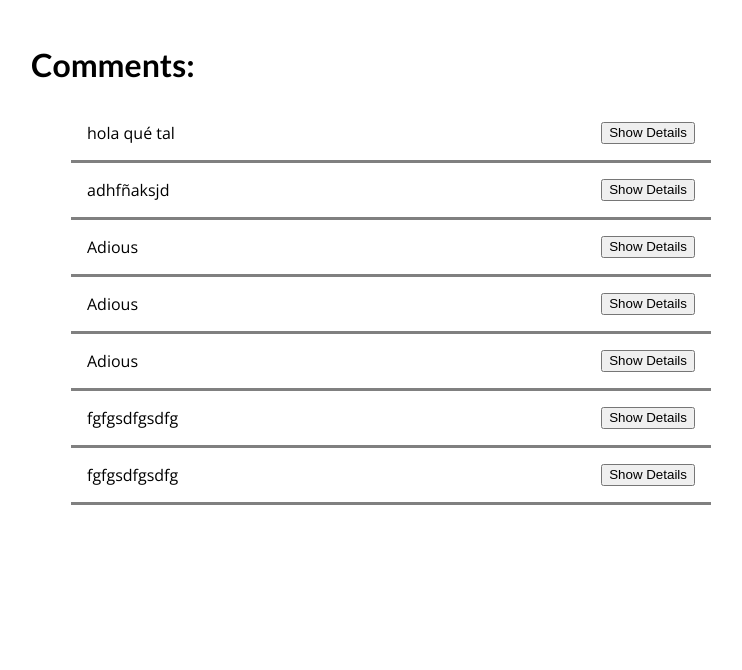
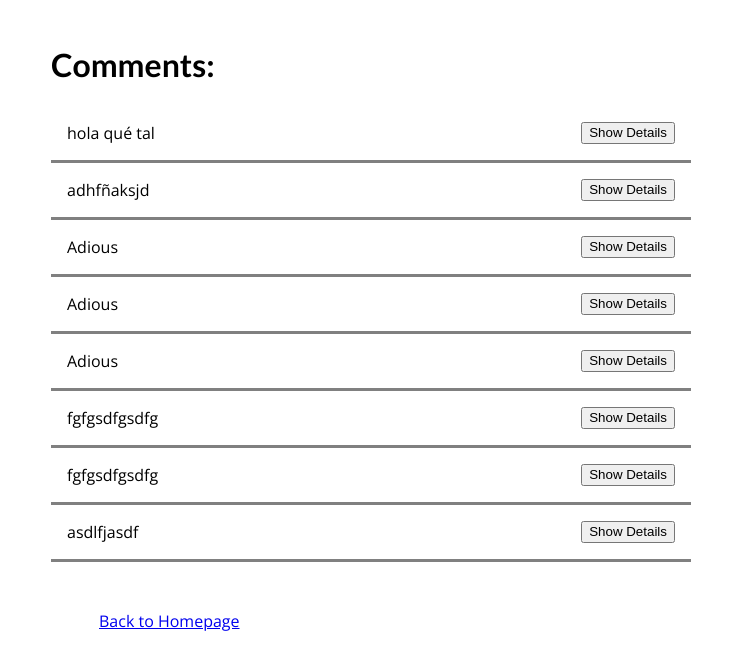
Before and after one commit to Ceyene/CommentsPage, a Next.js app: page /feedback in a window 1280 px wide. Shown: the top 670 px of the page, without its empty margins (269-1011 px from the left). Built offline with nearby package versions, Linux system fonts and the light colour scheme.

Commit message:
Adding link to go to comments page and back to homepage

```diff
--- a/data/feedback.json
+++ b/data/feedback.json
@@ -1 +1 @@
-[{"id":"2022-05-06T18:12:47.835Z","email":"cyn@mail.com","text":"hola qué tal"},{"id":"2022-05-06T18:32:22.021Z","email":"cyn@mail.com","text":"adhfñaksjd"},{"id":"2022-05-06T18:32:31.269Z","email":"cyn@mail.com","text":"Adious"},{"id":"2022-05-06T18:33:27.547Z","email":"cyn@mail.com","text":"Adious"},{"id":"2022-05-06T18:33:58.602Z","email":"cyn@mail.com","text":"Adious"},{"id":"2022-05-06T18:35:35.026Z","email":"cyn@mail.com","text":"fgfgsdfgsdfg"},{"id":"2022-05-06T19:21:38.416Z","email":"cyn@mail.com","text":"fgfgsdfgsdfg"}]
+[{"id":"2022-05-06T18:12:47.835Z","email":"cyn@mail.com","text":"hola qué tal"},{"id":"2022-05-06T18:32:22.021Z","email":"cyn@mail.com","text":"adhfñaksjd"},{"id":"2022-05-06T18:32:31.269Z","email":"cyn@mail.com","text":"Adious"},{"id":"2022-05-06T18:33:27.547Z","email":"cyn@mail.com","text":"Adious"},{"id":"2022-05-06T18:33:58.602Z","email":"cyn@mail.com","text":"Adious"},{"id":"2022-05-06T18:35:35.026Z","email":"cyn@mail.com","text":"fgfgsdfgsdfg"},{"id":"2022-05-06T19:21:38.416Z","email":"cyn@mail.com","text":"fgfgsdfgsdfg"},{"id":"2022-05-06T19:29:06.629Z","email":"jaz@mail.com","text":"asdlfjasdf"}]
--- a/pages/feedback/index.js
+++ b/pages/feedback/index.js
@@ -1,4 +1,5 @@
 import { Fragment, useState } from 'react';
+import Link from 'next/link';
 import { buildFeedbackPath, extractFeedback } from '../api/feedback/index'; //won't be included in client-side code
 
 //PRE-RENDERING PAGES
@@ -33,6 +34,7 @@ function FeedbackPage(props) {
 					</li>
 				))}
 			</ul>
+			<Link href="/">Back to Homepage</Link>
 		</Fragment>
 	);
 }
--- a/pages/index.js
+++ b/pages/index.js
@@ -1,4 +1,5 @@
 import { useRef, useState } from 'react';
+import Link from 'next/link';
 
 function HomePage() {
 	//state for new comments
@@ -61,6 +62,7 @@ function HomePage() {
 			</form>
 			<hr />
 			<button onClick={loadFeedbackHandler}>Load Feedback</button>
+			<Link href="/feedback">Go to Comments page</Link>
 			<ul>
 				{feedbackItems.map((item) => (
 					<li key={item.id}>{item.text}</li>
--- a/styles/globals.css
+++ b/styles/globals.css
@@ -25,6 +25,19 @@ h6 {
 	flex-direction: column;
 	width: 100%;
 	padding: 0.5rem 0;
+	margin: auto;
+}
+
+form {
+	width: 50vw;
+}
+
+ul {
+	margin-block-start: 0;
+	margin-block-end: 0;
+	padding-inline-start: 0;
+	margin: auto;
+	margin-bottom: 3rem;
 }
 
 li {
@@ -34,3 +47,7 @@ li {
 	padding: 1rem;
 	border-bottom: 3px solid grey;
 }
+
+a {
+	margin-left: 3rem;
+}
```
